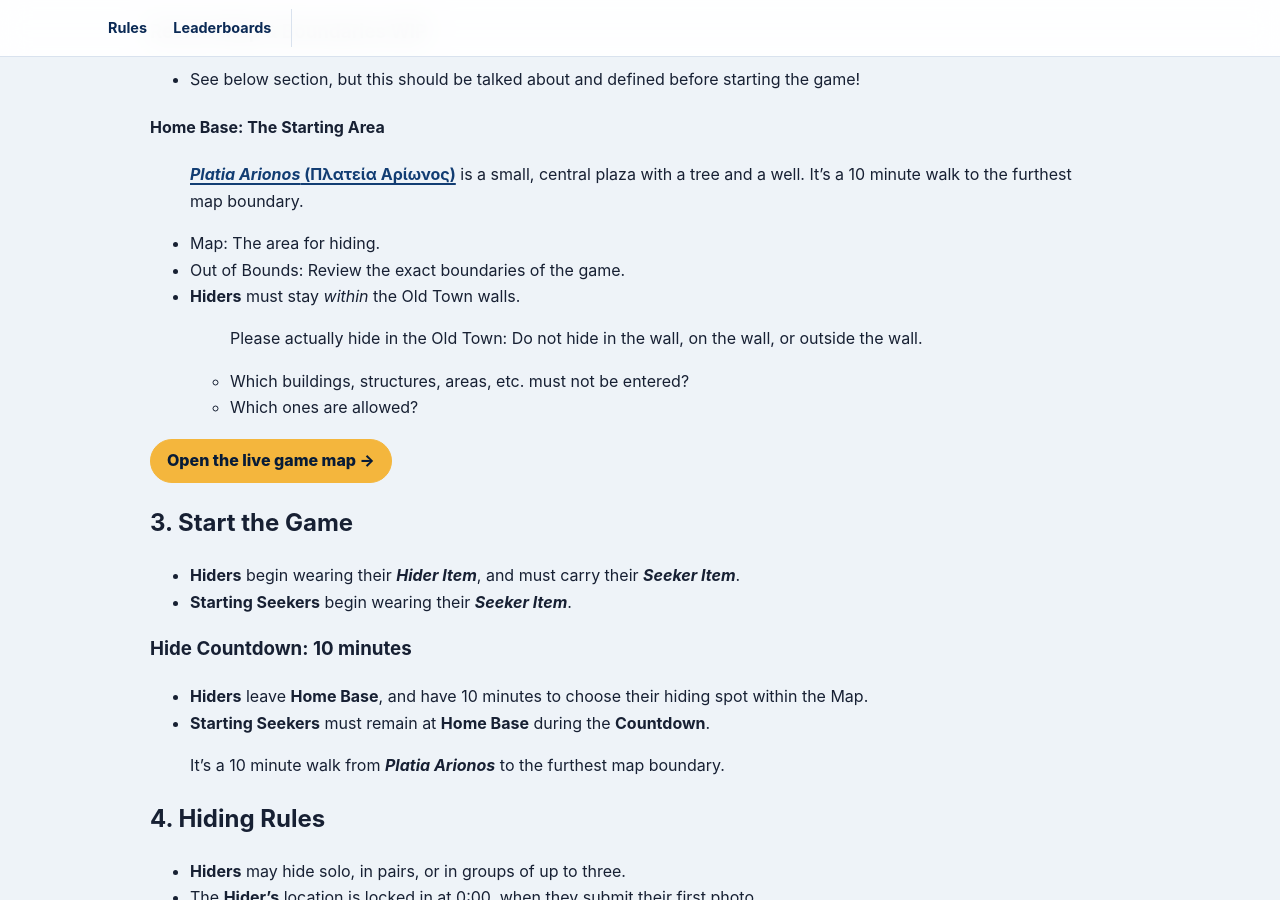
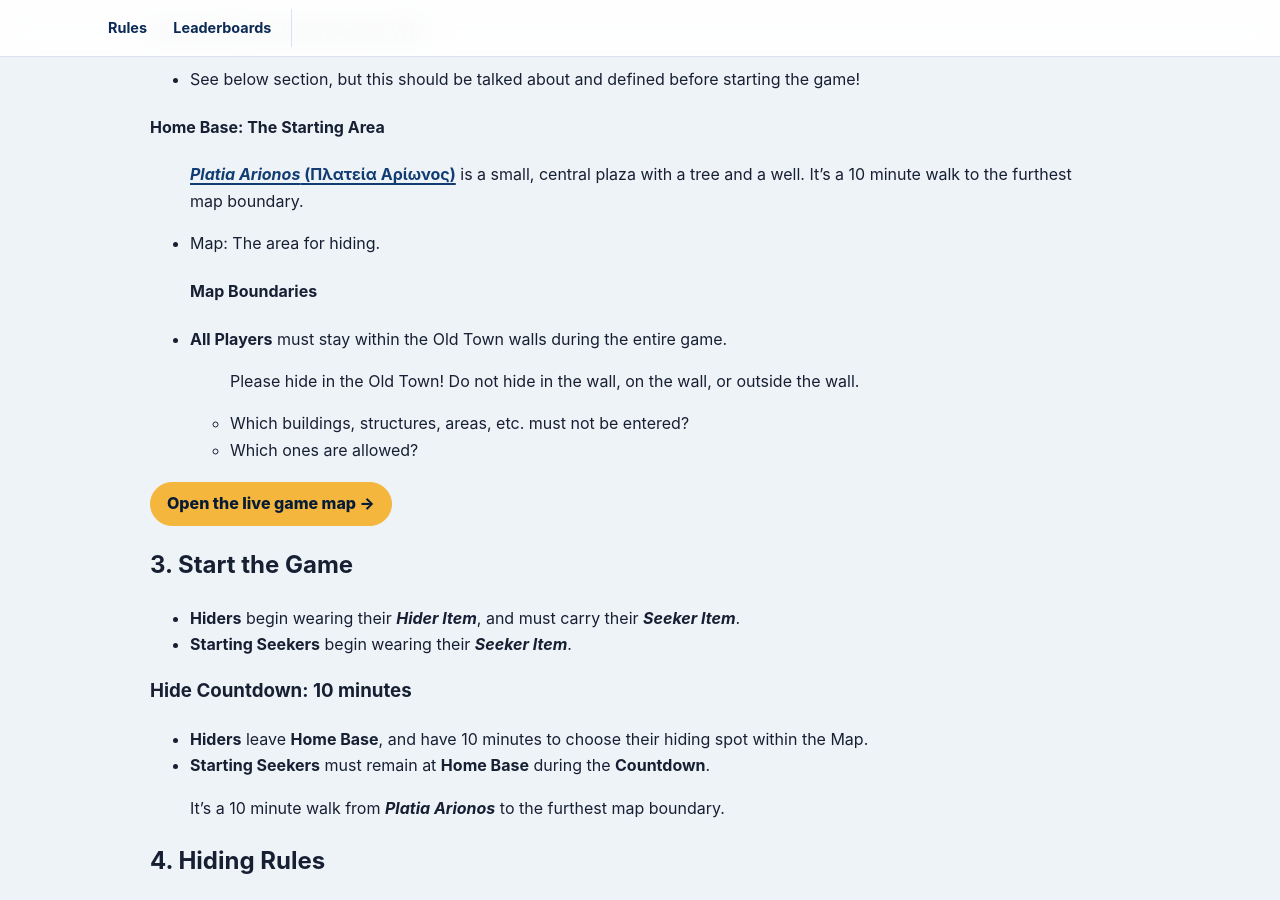
Before and after one commit to mmaxin/hide-and-seek-game, a Jekyll site: the page built from rules.md, in a window 1280 px wide and 900 px high, scrolled down 1642 px. Built offline with Jekyll 4.4.1, drawn with Linux system fonts in a browser that asks for light colours; our own code applies the rules of GitHub Pages for plain Markdown files.

Commit message:
Update rules.md

```diff
--- a/rules.md
+++ b/rules.md
@@ -74,9 +74,9 @@ This could go first, but I always give players game objects as soon as possible
   - Recommend picking a well-defined area, or require touching a specific landmark. Seekers *will* try to watch lol, that's expected.
 {% endcomment %}
 - Map: The area for hiding.
-- Out of Bounds: Review the exact boundaries of the game.
-- **Hiders** must stay *within* the Old Town walls.
-> Please actually hide in the Old Town: Do not hide in the wall, on the wall, or outside the wall.
+#### Map Boundaries
+- **All Players** must stay within the Old Town walls during the entire game.
+> Please hide in the Old Town! Do not hide in the wall, on the wall, or outside the wall.
   - Which buildings, structures, areas, etc. must not be entered?
   - Which ones are allowed?
 
```
